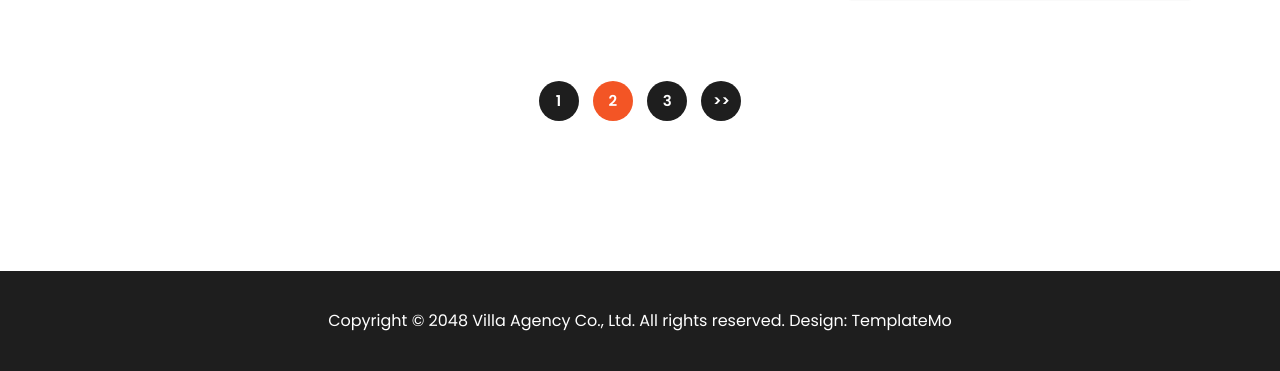
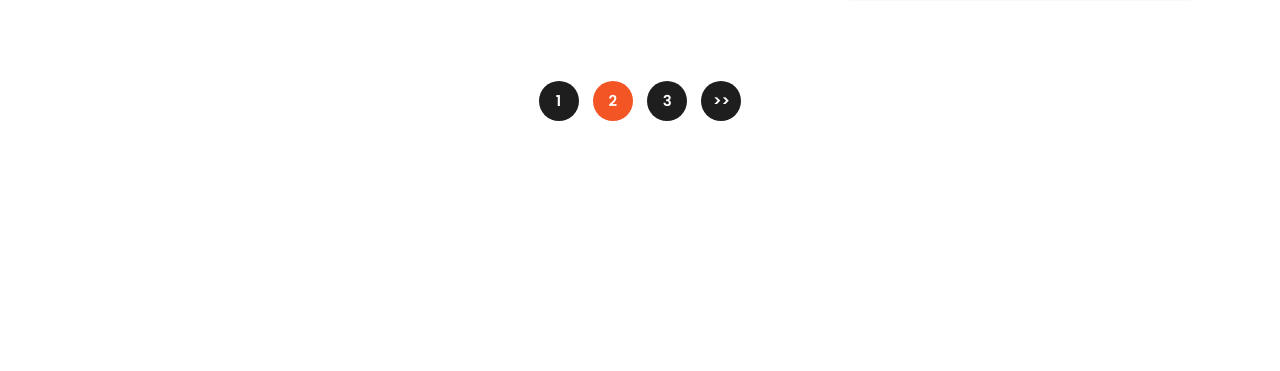
Before and after one commit to AjmiOns/Platform-of-Housing-Management, a PHP site: page /properties.php in a window 1280 px wide. Shown: the part 2619-2990 px from the top of the page. After the commit the page ends 2740 px from the top, so only its background shows below. Run offline with PHP 8.4, Linux system fonts and the light colour scheme.

Commit message:
update frontend

```diff
--- a/properties.php
+++ b/properties.php
@@ -18,13 +18,7 @@
     <link rel="stylesheet" href="assets/css/owl.css">
     <link rel="stylesheet" href="assets/css/animate.css">
     <link rel="stylesheet"href="https://unpkg.com/swiper@7/swiper-bundle.min.css"/>
-<!--
 
-TemplateMo 591 villa agency
-
-https://templatemo.com/tm-591-villa-agency
-
--->
   </head>
 
 <body>
@@ -297,15 +291,7 @@ https://templatemo.com/tm-591-villa-agency
     </div>
   </div>
 
-  <footer>
-    <div class="container">
-      <div class="col-lg-12">
-        <p>Copyright © 2048 Villa Agency Co., Ltd. All rights reserved.
 
-        Design: <a rel="nofollow" href="https://templatemo.com" target="_blank">TemplateMo</a></p>
-      </div>
-    </div>
-  </footer>
 
   <!-- Scripts -->
   <!-- Bootstrap core JavaScript -->
```
Also changed, not shown: contact.php (+0 -14 lines), index.php (+0 -15 lines), property-details.php (+0 -14 lines).
